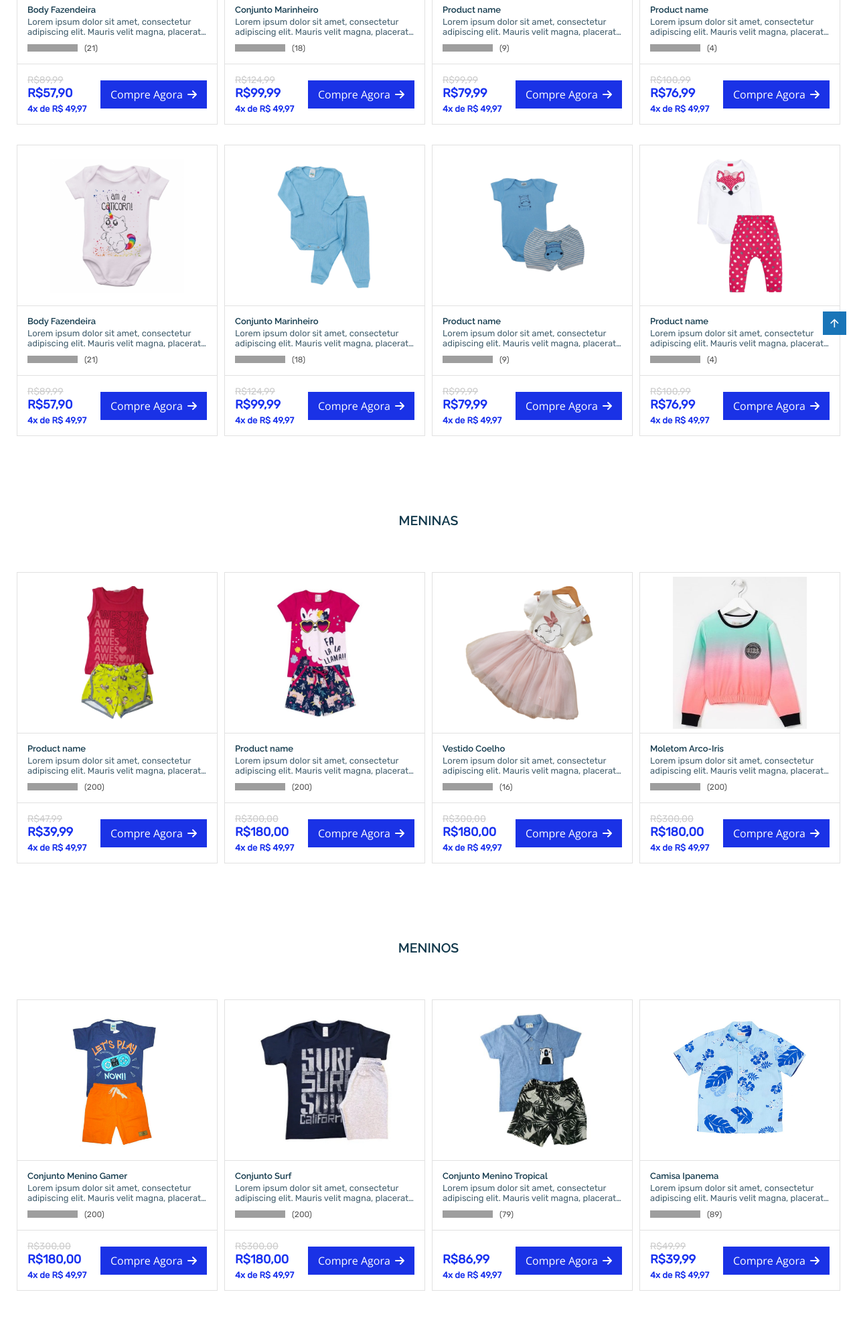
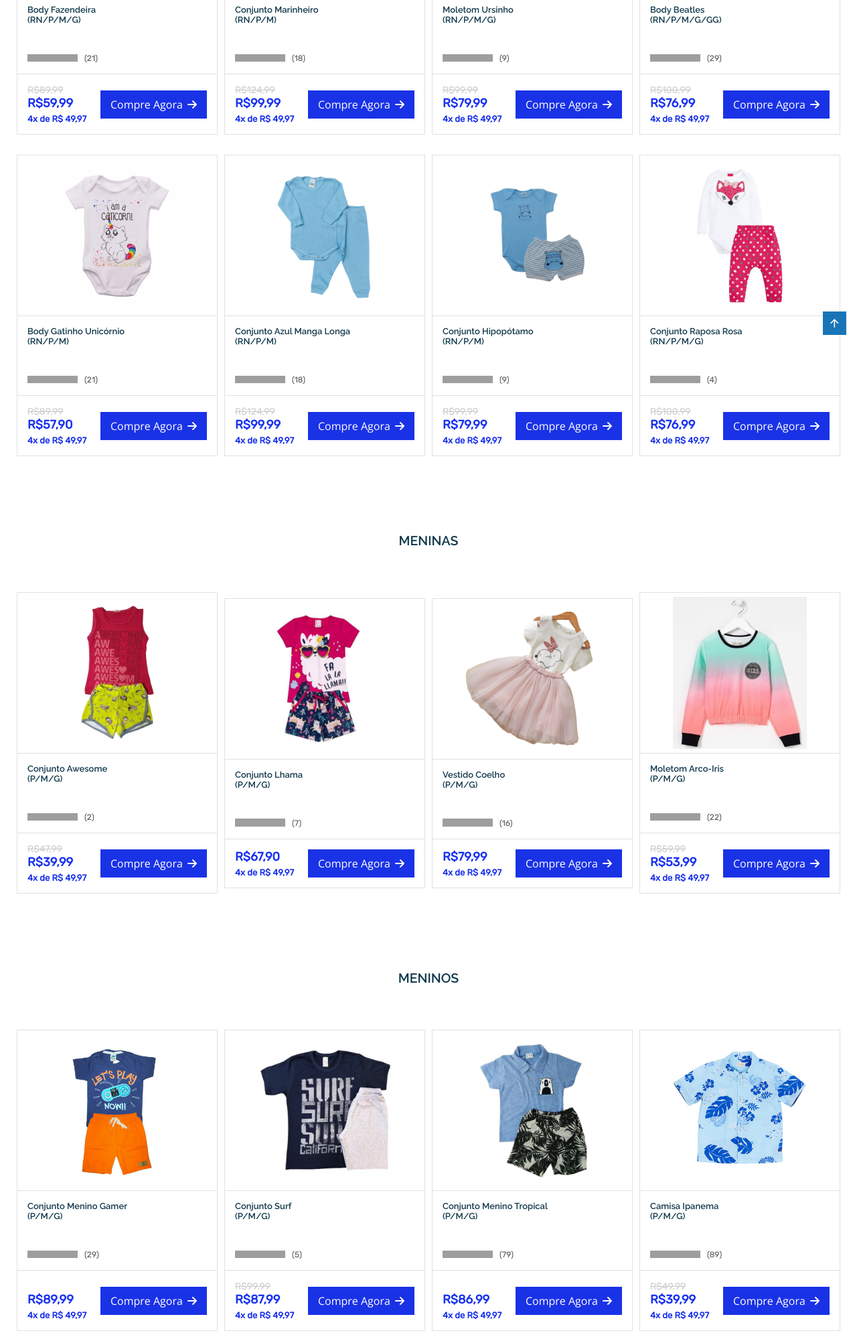
Before and after one commit to felipeholanda2077/E-commerce-LojaInfantil, a plain HTML site: page produtos.html in a window 1280 px wide. Shown: the part 460-2450 px from the top of the page at 67% size. Drawn offline with nearby package versions, Linux system fonts and the light colour scheme; grey boxes are pictures that could not be loaded.

Commit message:
Em Andamento

```diff
--- a/produtos.html
+++ b/produtos.html
@@ -77,8 +77,8 @@
                   <img src="img/kit-feminino2.png" alt="description image">
               </div>
               <figcaption class="product-info-description">
-                <h2 class="title">Body Fazendeira</h2>
-                <p class="description">Lorem ipsum dolor sit amet, consectetur adipiscing elit. Mauris velit magna, placerat sed rutrum non, bibendum sed ante. Cras at fringilla justo. Duis vitae viverra diam, eget vehicula dolor.</p>
+                <h2 class="title">Body Fazendeira<br>(RN/P/M/G)</h2>
+                <p class="description"></p>
                 <ul class="star-ranking">
                     <li><img src="https://i.ibb.co/2kW5mnM/star.png">
                     </li>
@@ -99,7 +99,7 @@
                   <div class="price">
                       <div>
                           <del>R$89,99</del>
-                          <ins class="d-block">R$57,90</ins>
+                          <ins class="d-block">R$59,99</ins>
                       </div>
                       <span class="price-info">4x de R$ 49,97</span>
                   </div>
@@ -115,8 +115,8 @@
                   <img src="img/kit-marinheiro.png" alt="description image">
               </div>
               <figcaption class="product-info-description">
-                  <h2 class="title">Conjunto Marinheiro</h2>
-                  <p class="description">Lorem ipsum dolor sit amet, consectetur adipiscing elit. Mauris velit magna, placerat sed rutrum non, bibendum sed ante. Cras at fringilla justo. Duis vitae viverra diam, eget vehicula dolor.</p>
+                  <h2 class="title">Conjunto Marinheiro<br>(RN/P/M)</h2>
+                  <p class="description"></p>
                   <ul class="star-ranking">
                       <li><img src="https://i.ibb.co/2kW5mnM/star.png">
                       </li>
@@ -150,11 +150,11 @@
   <li class="product-item">
           <figure class="product-info">
               <div class="product-info-img">
-                  <img src="img/Roupa-azul.jpg" alt="description image">
+                  <img src="img/Camisa-bebe-ursinho.png" alt="description image">
               </div>
               <figcaption class="product-info-description">
-                  <h2 class="title">Product name</h2>
-                  <p class="description">Lorem ipsum dolor sit amet, consectetur adipiscing elit. Mauris velit magna, placerat sed rutrum non, bibendum sed ante. Cras at fringilla justo. Duis vitae viverra diam, eget vehicula dolor.</p>
+                  <h2 class="title">Moletom Ursinho<br>(RN/P/M/G)</h2>
+                  <p class="description"></p>
                   <ul class="star-ranking">
                       <li><img src="https://i.ibb.co/2kW5mnM/star.png">
                       </li>
@@ -191,8 +191,8 @@
                   <img src="img/Roupa-Infatil.jpg" alt="description image">
               </div>
               <figcaption class="product-info-description">
-                  <h2 class="title">Product name</h2>
-                  <p class="description">Lorem ipsum dolor sit amet, consectetur adipiscing elit. Mauris velit magna, placerat sed rutrum non, bibendum sed ante. Cras at fringilla justo. Duis vitae viverra diam, eget vehicula dolor.</p>
+                  <h2 class="title">Body Beatles<br>(RN/P/M/G/GG)</h2>
+                  <p class="description"></p>
                   <ul class="star-ranking">
                       <li><img src="https://i.ibb.co/2kW5mnM/star.png">
                       </li>
@@ -205,7 +205,7 @@
                       <li><img src="https://i.ibb.co/TwYYb93/star-1.png">
                       </li>
                       <li class="qtd-votes">
-                          </span>(4)</span>
+                          </span>(29)</span>
                       </li>
                   </ul>
               </figcaption>
@@ -233,8 +233,8 @@
                   <img src="img/body-roupa-bebe.jpg" alt="description image">
               </div>
               <figcaption class="product-info-description">
-                <h2 class="title">Body Fazendeira</h2>
-                <p class="description">Lorem ipsum dolor sit amet, consectetur adipiscing elit. Mauris velit magna, placerat sed rutrum non, bibendum sed ante. Cras at fringilla justo. Duis vitae viverra diam, eget vehicula dolor.</p>
+                <h2 class="title">Body Gatinho Unicórnio<br>(RN/P/M)</h2>
+                <p class="description"></p>
                 <ul class="star-ranking">
                     <li><img src="https://i.ibb.co/2kW5mnM/star.png">
                     </li>
@@ -271,8 +271,8 @@
                   <img src="img/conjunto-roupa-menino-body-manga-longa-azul.png" alt="description image">
               </div>
               <figcaption class="product-info-description">
-                  <h2 class="title">Conjunto Marinheiro</h2>
-                  <p class="description">Lorem ipsum dolor sit amet, consectetur adipiscing elit. Mauris velit magna, placerat sed rutrum non, bibendum sed ante. Cras at fringilla justo. Duis vitae viverra diam, eget vehicula dolor.</p>
+                  <h2 class="title">Conjunto Azul Manga Longa<br>(RN/P/M)</h2>
+                  <p class="description"></p>
                   <ul class="star-ranking">
                       <li><img src="https://i.ibb.co/2kW5mnM/star.png">
                       </li>
@@ -309,8 +309,8 @@
                   <img src="img/roupa-bebe-conjunto.png" alt="description image">
               </div>
               <figcaption class="product-info-description">
-                  <h2 class="title">Product name</h2>
-                  <p class="description">Lorem ipsum dolor sit amet, consectetur adipiscing elit. Mauris velit magna, placerat sed rutrum non, bibendum sed ante. Cras at fringilla justo. Duis vitae viverra diam, eget vehicula dolor.</p>
+                  <h2 class="title">Conjunto Hipopótamo<br>(RN/P/M)</h2>
+                  <p class="description"></p>
                   <ul class="star-ranking">
                       <li><img src="https://i.ibb.co/2kW5mnM/star.png">
                       </li>
@@ -347,8 +347,8 @@
                   <img src="img/roupa-bebe-rosa.png" alt="description image">
               </div>
               <figcaption class="product-info-description">
-                  <h2 class="title">Product name</h2>
-                  <p class="description">Lorem ipsum dolor sit amet, consectetur adipiscing elit. Mauris velit magna, placerat sed rutrum non, bibendum sed ante. Cras at fringilla justo. Duis vitae viverra diam, eget vehicula dolor.</p>
+                  <h2 class="title">Conjunto Raposa Rosa<br>(RN/P/M/G)</h2>
+                  <p class="description"></p>
                   <ul class="star-ranking">
                       <li><img src="https://i.ibb.co/2kW5mnM/star.png">
                       </li>
@@ -390,8 +390,8 @@
                   <img src="img/Roupa-menina.jpg" alt="description image">
               </div>
               <figcaption class="product-info-description">
-                  <h2 class="title">Product name</h2>
-                  <p class="description">Lorem ipsum dolor sit amet, consectetur adipiscing elit. Mauris velit magna, placerat sed rutrum non, bibendum sed ante. Cras at fringilla justo. Duis vitae viverra diam, eget vehicula dolor.</p>
+                  <h2 class="title">Conjunto Awesome<br>(P/M/G)</h2>
+                  <p class="description"></p>
                   <ul class="star-ranking">
                       <li><img src="https://i.ibb.co/2kW5mnM/star.png">
                       </li>
@@ -401,10 +401,10 @@
                       </li>
                       <li><img src="https://i.ibb.co/2kW5mnM/star.png">
                       </li>
-                      <li><img src="https://i.ibb.co/TwYYb93/star-1.png">
+                      <li><img src="https://i.ibb.co/2kW5mnM/star.png">
                       </li>
                       <li class="qtd-votes">
-                          </span>(200)</span>
+                          </span>(2)</span>
                       </li>
                   </ul>
               </figcaption>
@@ -428,8 +428,8 @@
                   <img src="img/Roupa-lhama.jpg" alt="description image">
               </div>
               <figcaption class="product-info-description">
-                  <h2 class="title">Product name</h2>
-                  <p class="description">Lorem ipsum dolor sit amet, consectetur adipiscing elit. Mauris velit magna, placerat sed rutrum non, bibendum sed ante. Cras at fringilla justo. Duis vitae viverra diam, eget vehicula dolor.</p>
+                  <h2 class="title">Conjunto Lhama<br>(P/M/G)</h2>
+                  <p class="description"></p>
                   <ul class="star-ranking">
                       <li><img src="https://i.ibb.co/2kW5mnM/star.png">
                       </li>
@@ -442,15 +442,14 @@
                       <li><img src="https://i.ibb.co/TwYYb93/star-1.png">
                       </li>
                       <li class="qtd-votes">
-                          </span>(200)</span>
+                          </span>(7)</span>
                       </li>
                   </ul>
               </figcaption>
               <div class="price-box">
                   <div class="price">
                       <div>
-                          <del>R$300,00</del>
-                          <ins class="d-block">R$180,00</ins>
+                          <ins class="d-block">R$67,90</ins>
                       </div>
                       <span class="price-info">4x de R$ 49,97</span>
                   </div>
@@ -466,8 +465,8 @@
                   <img src="img/vestido-rosa.png" alt="description image">
               </div>
               <figcaption class="product-info-description">
-                  <h2 class="title">Vestido Coelho</h2>
-                  <p class="description">Lorem ipsum dolor sit amet, consectetur adipiscing elit. Mauris velit magna, placerat sed rutrum non, bibendum sed ante. Cras at fringilla justo. Duis vitae viverra diam, eget vehicula dolor.</p>
+                  <h2 class="title">Vestido Coelho<br>(P/M/G)</h2>
+                  <p class="description"></p>
                   <ul class="star-ranking">
                       <li><img src="https://i.ibb.co/2kW5mnM/star.png">
                       </li>
@@ -487,8 +486,7 @@
               <div class="price-box">
                   <div class="price">
                       <div>
-                          <del>R$300,00</del>
-                          <ins class="d-block">R$180,00</ins>
+                          <ins class="d-block">R$79,99</ins>
                       </div>
                       <span class="price-info">4x de R$ 49,97</span>
                   </div>
@@ -504,8 +502,8 @@
                   <img src="img/Moletom-Feminino.jpg" alt="description image">
               </div>
               <figcaption class="product-info-description">
-                  <h2 class="title">Moletom Arco-Iris</h2>
-                  <p class="description">Lorem ipsum dolor sit amet, consectetur adipiscing elit. Mauris velit magna, placerat sed rutrum non, bibendum sed ante. Cras at fringilla justo. Duis vitae viverra diam, eget vehicula dolor.</p>
+                  <h2 class="title">Moletom Arco-Iris<br>(P/M/G)</h2>
+                  <p class="description"></p>
                   <ul class="star-ranking">
                       <li><img src="https://i.ibb.co/2kW5mnM/star.png">
                       </li>
@@ -518,15 +516,15 @@
                       <li><img src="https://i.ibb.co/TwYYb93/star-1.png">
                       </li>
                       <li class="qtd-votes">
-                          </span>(200)</span>
+                          </span>(22)</span>
                       </li>
                   </ul>
               </figcaption>
               <div class="price-box">
                   <div class="price">
                       <div>
-                          <del>R$300,00</del>
-                          <ins class="d-block">R$180,00</ins>
+                          <del>R$59,99</del>
+                          <ins class="d-block">R$53,99</ins>
                       </div>
                       <span class="price-info">4x de R$ 49,97</span>
                   </div>
@@ -547,8 +545,8 @@
                   <img src="img/Kit-gamer.jpg" alt="description image">
               </div>
               <figcaption class="product-info-description">
-                  <h2 class="title">Conjunto Menino Gamer</h2>
-                  <p class="description">Lorem ipsum dolor sit amet, consectetur adipiscing elit. Mauris velit magna, placerat sed rutrum non, bibendum sed ante. Cras at fringilla justo. Duis vitae viverra diam, eget vehicula dolor.</p>
+                  <h2 class="title">Conjunto Menino Gamer<br>(P/M/G)</h2>
+                  <p class="description"></p>
                   <ul class="star-ranking">
                       <li><img src="https://i.ibb.co/2kW5mnM/star.png">
                       </li>
@@ -558,18 +556,18 @@
                       </li>
                       <li><img src="https://i.ibb.co/2kW5mnM/star.png">
                       </li>
-                      <li><img src="https://i.ibb.co/TwYYb93/star-1.png">
+                      <li><img src="https://i.ibb.co/2kW5mnM/star.png">
                       </li>
                       <li class="qtd-votes">
-                          </span>(200)</span>
+                          </span>(29)</span>
                       </li>
                   </ul>
               </figcaption>
               <div class="price-box">
                   <div class="price">
                       <div>
-                          <del>R$300,00</del>
-                          <ins class="d-block">R$180,00</ins>
+                          <del></del>
+                          <ins class="d-block">R$89,99</ins>
                       </div>
                       <span class="price-info">4x de R$ 49,97</span>
                   </div>
@@ -585,8 +583,8 @@
                   <img src="img/kit-surf.jpg" alt="description image">
               </div>
               <figcaption class="product-info-description">
-                  <h2 class="title">Conjunto Surf</h2>
-                  <p class="description">Lorem ipsum dolor sit amet, consectetur adipiscing elit. Mauris velit magna, placerat sed rutrum non, bibendum sed ante. Cras at fringilla justo. Duis vitae viverra diam, eget vehicula dolor.</p>
+                  <h2 class="title">Conjunto Surf<br>(P/M/G)</h2>
+                  <p class="description"></p>
                   <ul class="star-ranking">
                       <li><img src="https://i.ibb.co/2kW5mnM/star.png">
                       </li>
@@ -596,18 +594,18 @@
                       </li>
                       <li><img src="https://i.ibb.co/2kW5mnM/star.png">
                       </li>
-                      <li><img src="https://i.ibb.co/TwYYb93/star-1.png">
+                      <li><img src="https://i.ibb.co/2kW5mnM/star.png">
                       </li>
                       <li class="qtd-votes">
-                          </span>(200)</span>
+                          </span>(5)</span>
                       </li>
                   </ul>
               </figcaption>
               <div class="price-box">
                   <div class="price">
                       <div>
-                          <del>R$300,00</del>
-                          <ins class="d-block">R$180,00</ins>
+                          <del>R$99,99</del>
+                          <ins class="d-block">R$87,99</ins>
                       </div>
                       <span class="price-info">4x de R$ 49,97</span>
                   </div>
@@ -623,8 +621,8 @@
                   <img src="img/Roupa-1.jpg" alt="description image">
               </div>
               <figcaption class="product-info-description">
-                  <h2 class="title">Conjunto Menino Tropical</h2>
-                  <p class="description">Lorem ipsum dolor sit amet, consectetur adipiscing elit. Mauris velit magna, placerat sed rutrum non, bibendum sed ante. Cras at fringilla justo. Duis vitae viverra diam, eget vehicula dolor.</p>
+                  <h2 class="title">Conjunto Menino Tropical<br>(P/M/G)</h2>
+                  <p class="description"></p>
                   <ul class="star-ranking">
                       <li><img src="https://i.ibb.co/2kW5mnM/star.png">
                       </li>
@@ -661,8 +659,8 @@
                   <img src="img/Roupa-azul.jpg" alt="description image">
               </div>
               <figcaption class="product-info-description">
-                  <h2 class="title">Camisa Ipanema</h2>
-                  <p class="description">Lorem ipsum dolor sit amet, consectetur adipiscing elit. Mauris velit magna, placerat sed rutrum non, bibendum sed ante. Cras at fringilla justo. Duis vitae viverra diam, eget vehicula dolor.</p>
+                  <h1 class="title">Camisa Ipanema<br>(P/M/G)</h1>
+                  <p class="description"></p>
                   <ul class="star-ranking">
                       <li><img src="https://i.ibb.co/2kW5mnM/star.png">
                       </li>
```
Also changed, not shown: index.html (+2 -2 lines), img/Blusa-feminina.jpg (deleted), img/Blusa-feminina.png (added), img/Camisa-bebe-ursinho.png (added).
